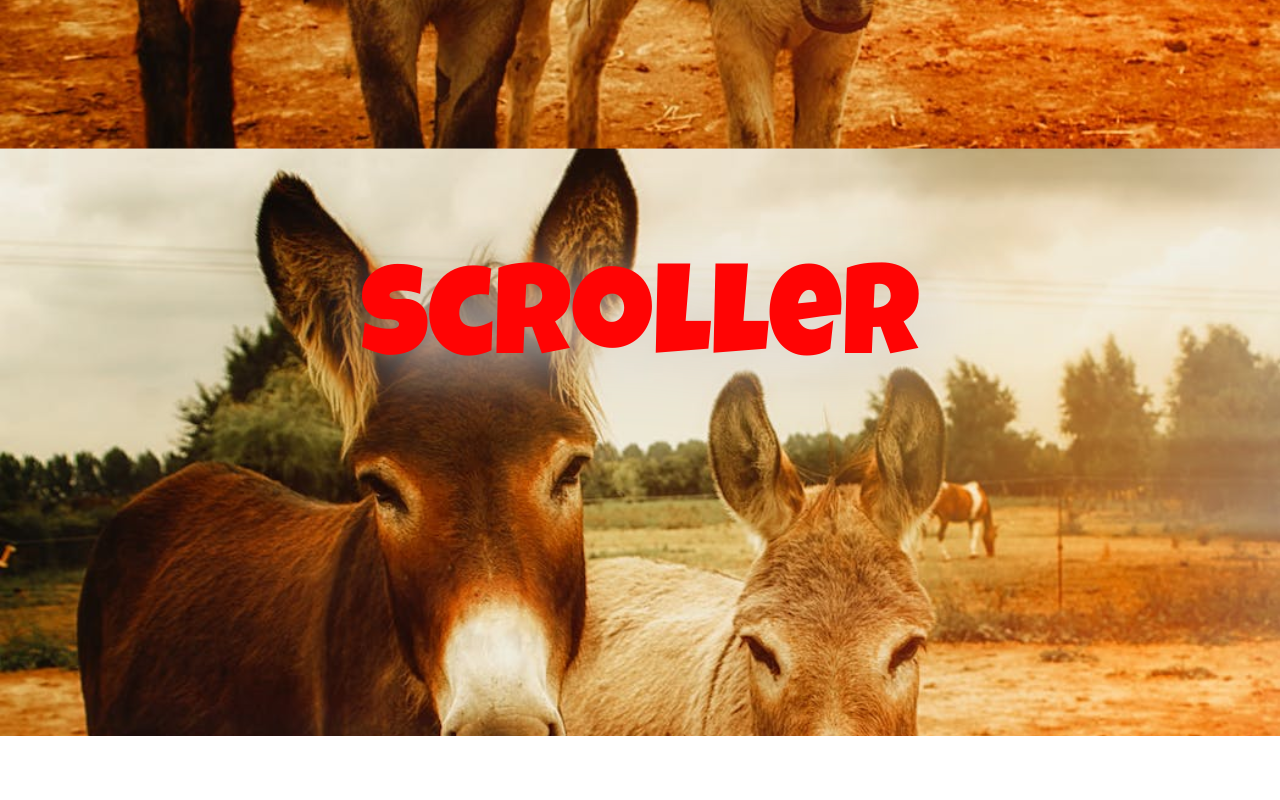
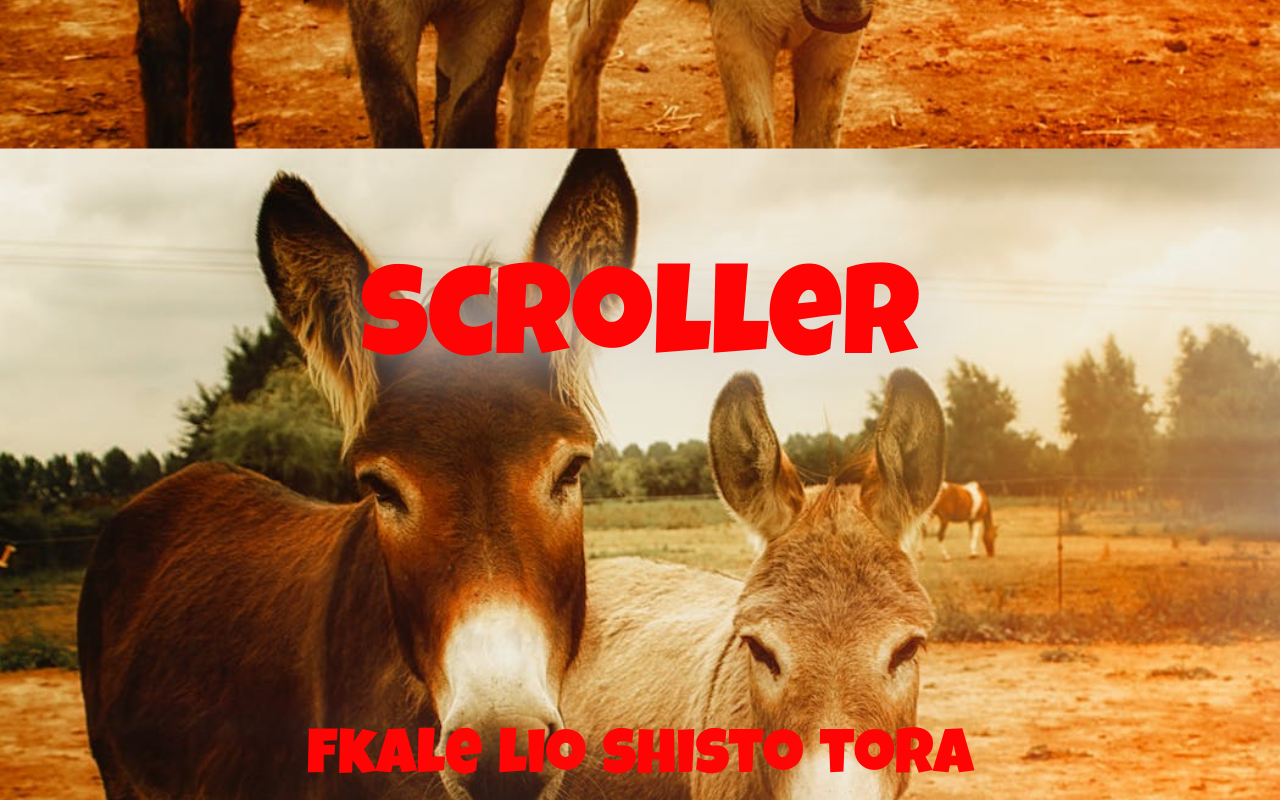
Before and after one commit to Charbytesdev/john-landing-page, a plain HTML site: page index.html in a window 1280 px wide. Shown: the part 1680-2480 px from the top of the page. Before the commit the page ends 2416 px from the top, so only its background shows below. Drawn offline with Linux system fonts and the light colour scheme.

Commit message:
Add footer and footer-animation

```diff
--- a/css/style.css
+++ b/css/style.css
@@ -40,3 +40,25 @@ body {
   scale: 1;
   opacity: 1;
 }
+
+.footer {
+  display: flex;
+  justify-content: center;
+  gap: 0.5em;
+  font-size: 2em;
+  color: rgb(255, 4, 4);
+}
+
+.footer:nth-child(1) {
+  transition-delay: 200ms;
+}
+
+.footer:nth-child(2) {
+  transition-delay: 400ms;
+}
+.footer:nth-child(3) {
+  transition-delay: 600ms;
+}
+.footer:nth-child(4) {
+  transition-delay: 800ms;
+}
--- a/index.html
+++ b/index.html
@@ -20,6 +20,14 @@
     <div class="container hide">
         <div class="text">scroller</div>
     </div>
+    <div class="footer">
+
+        <div class="footer hide">fkale</div>
+        <div class="footer hide">lio</div>
+        <div class="footer hide">shisto</div>
+        <div class="footer hide">tora</div>
+    </div>
+
 
 </body>
 
```
